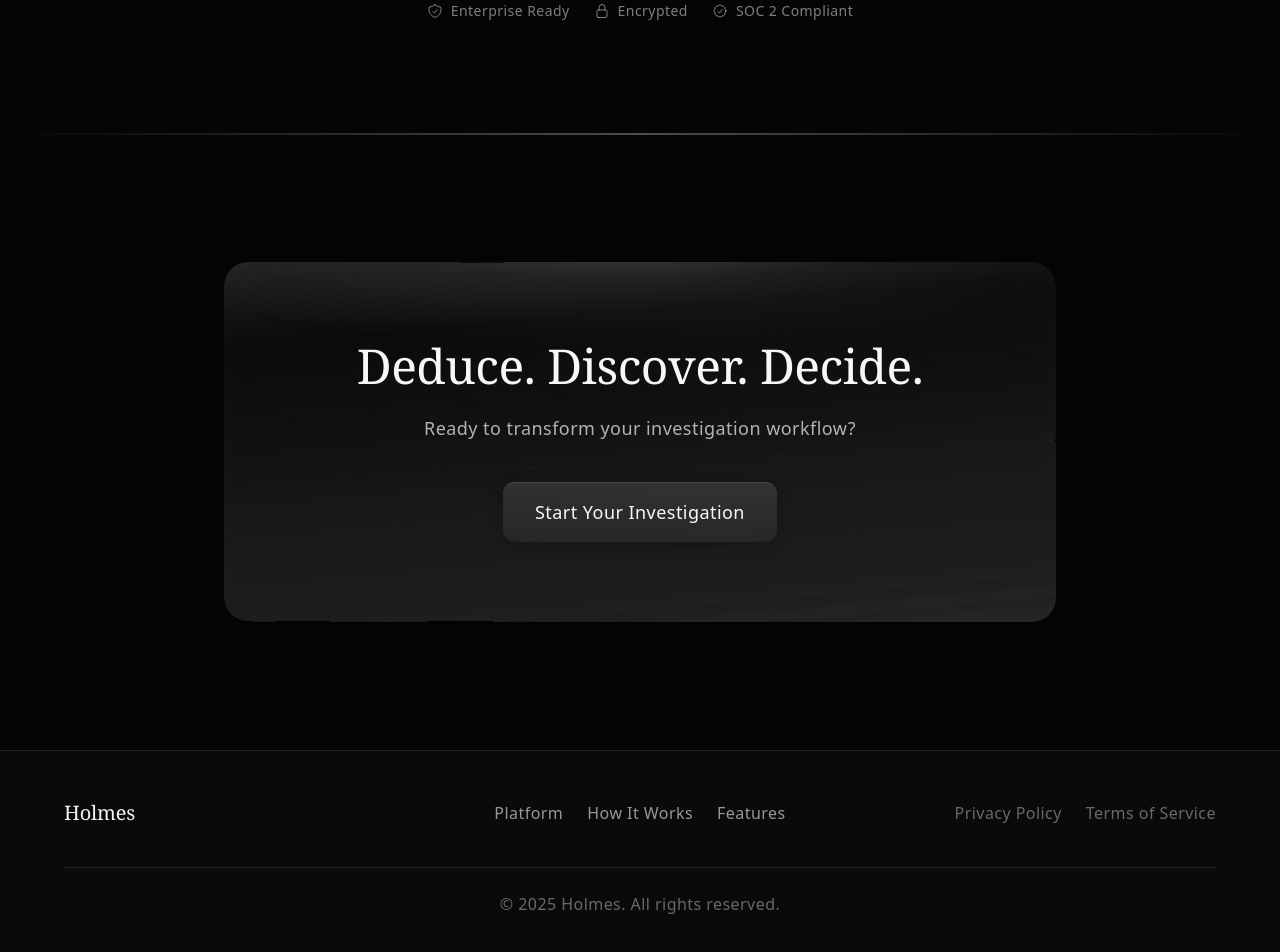
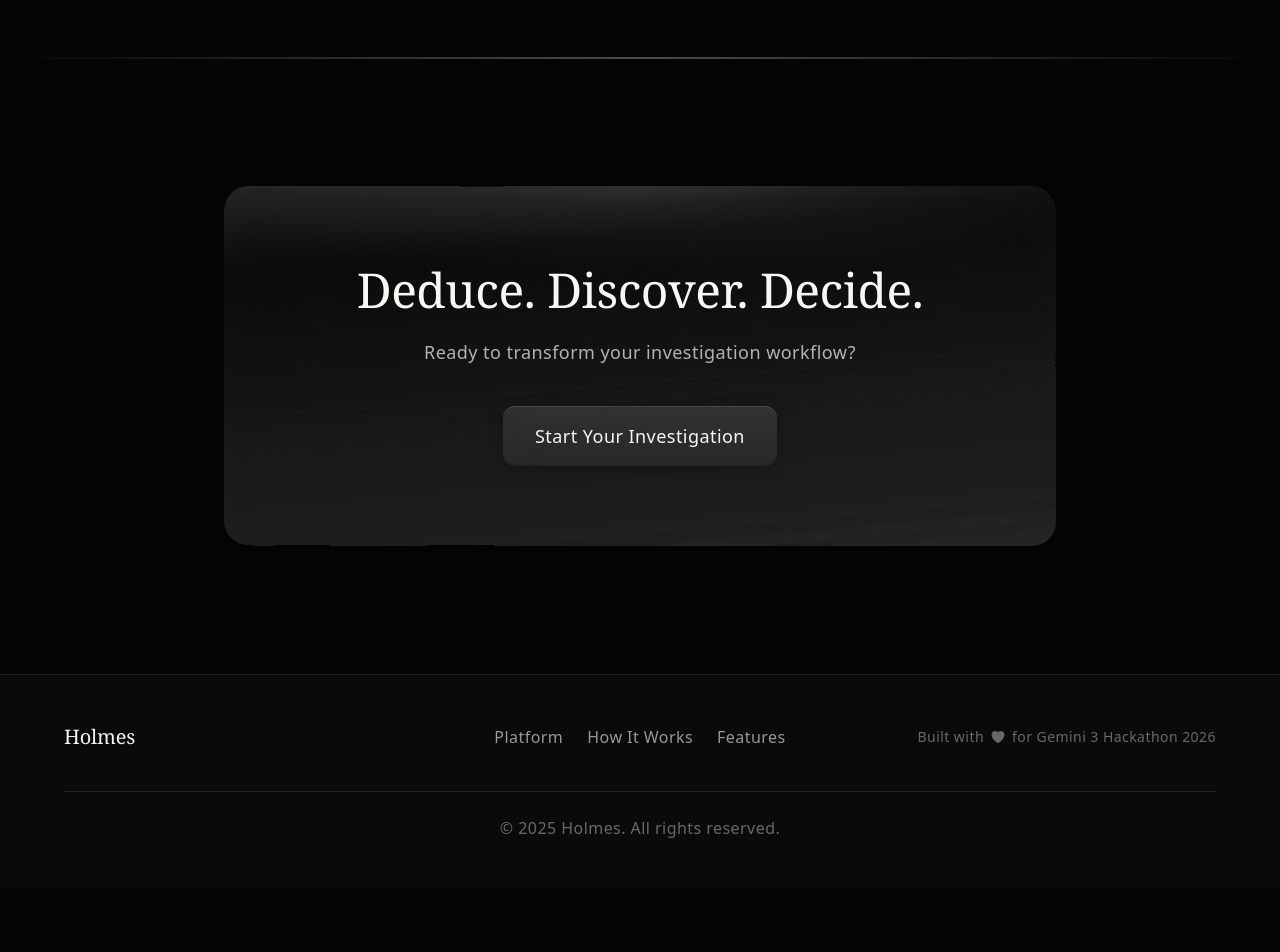
Before and after one commit to Siddharth-Khattar/holmes, a Next.js app in the folder frontend/: page / in a window 1280 px wide. Shown: the part 7475-8427 px from the top of the page. After the commit the page ends 8363 px from the top, so only its background shows below. Built offline with nearby package versions, Linux system fonts and the light colour scheme.

Commit message:
chore(landing): remove security signals and update footer attribution
- Remove Enterprise Ready/Encrypted/SOC 2 from trust section
- Replace legal links with Gemini API Developer Competition credit

```diff
--- a/frontend/src/components/landing/footer.tsx
+++ b/frontend/src/components/landing/footer.tsx
@@ -9,11 +9,6 @@ const NAV_LINKS = [
   { href: "#platform", label: "Platform" },
   { href: "#how-it-works", label: "How It Works" },
   { href: "#features", label: "Features" },
-];
-
-const LEGAL_LINKS = [
-  { href: "#", label: "Privacy Policy" },
-  { href: "#", label: "Terms of Service" },
 ];
 
 /**
@@ -66,17 +61,13 @@ export function Footer() {
             ))}
           </nav>
 
-          {/* Legal Links - Right aligned */}
-          <div className="flex items-center justify-center gap-6 md:justify-end">
-            {LEGAL_LINKS.map((link) => (
-              <a
-                key={link.label}
-                href={link.href}
-                className="text-base text-smoke/40 transition-colors hover:text-smoke/60"
-              >
-                {link.label}
-              </a>
-            ))}
+          {/* Hackathon attribution - Right aligned */}
+          <div className="flex items-center justify-center gap-1.5 text-sm text-smoke/40 md:justify-end">
+            <span>Built with</span>
+            <svg className="h-4 w-4" fill="currentColor" viewBox="0 0 24 24">
+              <path d="M11.645 20.91l-.007-.003-.022-.012a15.247 15.247 0 01-.383-.218 25.18 25.18 0 01-4.244-3.17C4.688 15.36 2.25 12.174 2.25 8.25 2.25 5.322 4.714 3 7.688 3A5.5 5.5 0 0112 5.052 5.5 5.5 0 0116.313 3c2.973 0 5.437 2.322 5.437 5.25 0 3.925-2.438 7.111-4.739 9.256a25.175 25.175 0 01-4.244 3.17 15.247 15.247 0 01-.383.219l-.022.012-.007.004-.003.001a.752.752 0 01-.704 0l-.003-.001z" />
+            </svg>
+            <span>for Gemini 3 Hackathon 2026</span>
           </div>
         </div>
 
--- a/frontend/src/components/landing/trust-section.tsx
+++ b/frontend/src/components/landing/trust-section.tsx
@@ -57,60 +57,6 @@ export function TrustSection() {
             </AnimatedSection>
           ))}
         </div>
-
-        {/* Security Signals */}
-        <AnimatedSection delay={0.5} as="div" className="mt-14">
-          <div className="flex flex-wrap items-center justify-center gap-6 text-sm text-smoke/50">
-            <span className="flex items-center gap-2">
-              <svg
-                className="h-4 w-4"
-                fill="none"
-                viewBox="0 0 24 24"
-                stroke="currentColor"
-                strokeWidth={1.5}
-              >
-                <path
-                  strokeLinecap="round"
-                  strokeLinejoin="round"
-                  d="M9 12.75L11.25 15 15 9.75m-3-7.036A11.959 11.959 0 013.598 6 11.99 11.99 0 003 9.749c0 5.592 3.824 10.29 9 11.623 5.176-1.332 9-6.03 9-11.622 0-1.31-.21-2.571-.598-3.751h-.152c-3.196 0-6.1-1.248-8.25-3.285z"
-                />
-              </svg>
-              Enterprise Ready
-            </span>
-            <span className="flex items-center gap-2">
-              <svg
-                className="h-4 w-4"
-                fill="none"
-                viewBox="0 0 24 24"
-                stroke="currentColor"
-                strokeWidth={1.5}
-              >
-                <path
-                  strokeLinecap="round"
-                  strokeLinejoin="round"
-                  d="M16.5 10.5V6.75a4.5 4.5 0 10-9 0v3.75m-.75 11.25h10.5a2.25 2.25 0 002.25-2.25v-6.75a2.25 2.25 0 00-2.25-2.25H6.75a2.25 2.25 0 00-2.25 2.25v6.75a2.25 2.25 0 002.25 2.25z"
-                />
-              </svg>
-              Encrypted
-            </span>
-            <span className="flex items-center gap-2">
-              <svg
-                className="h-4 w-4"
-                fill="none"
-                viewBox="0 0 24 24"
-                stroke="currentColor"
-                strokeWidth={1.5}
-              >
-                <path
-                  strokeLinecap="round"
-                  strokeLinejoin="round"
-                  d="M9 12.75L11.25 15 15 9.75M21 12c0 1.268-.63 2.39-1.593 3.068a3.745 3.745 0 01-1.043 3.296 3.745 3.745 0 01-3.296 1.043A3.745 3.745 0 0112 21c-1.268 0-2.39-.63-3.068-1.593a3.746 3.746 0 01-3.296-1.043 3.745 3.745 0 01-1.043-3.296A3.745 3.745 0 013 12c0-1.268.63-2.39 1.593-3.068a3.745 3.745 0 011.043-3.296 3.746 3.746 0 013.296-1.043A3.746 3.746 0 0112 3c1.268 0 2.39.63 3.068 1.593a3.746 3.746 0 013.296 1.043 3.746 3.746 0 011.043 3.296A3.745 3.745 0 0121 12z"
-                />
-              </svg>
-              SOC 2 Compliant
-            </span>
-          </div>
-        </AnimatedSection>
       </div>
     </section>
   );
```
